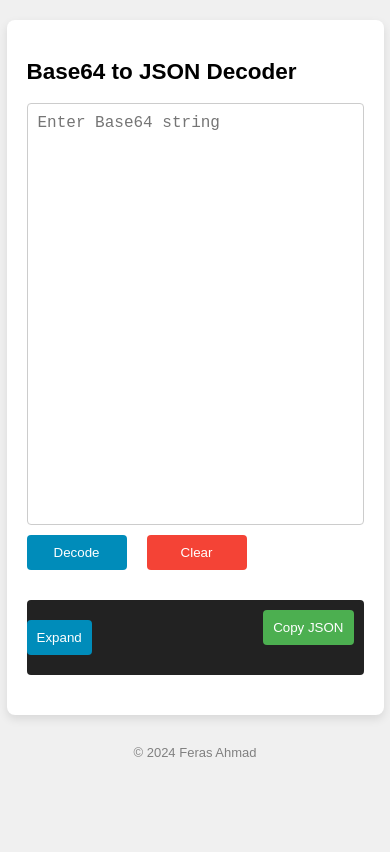
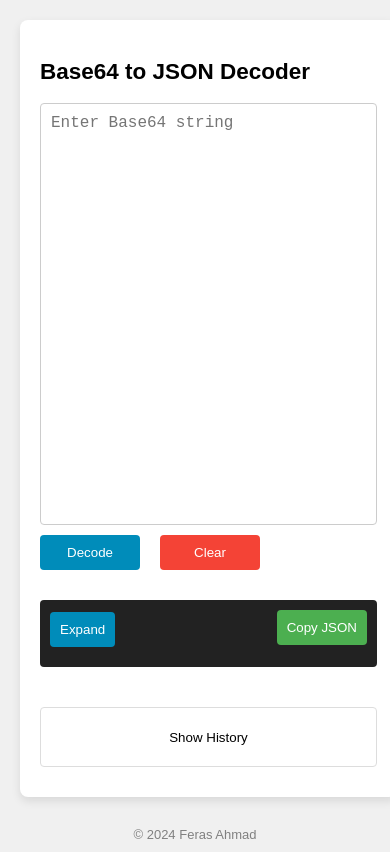
Before and after one commit to Eng-FerasAhmad/decodly, a React (Vite) app: page / in a window 390 px wide. Built offline with nearby package versions, Linux system fonts and the light colour scheme.

Commit message:
add history option

```diff
--- a/src/Base64Deocder.tsx
+++ b/src/Base64Deocder.tsx
@@ -1,43 +1,67 @@
-import { useState } from 'react';
-import ReactJson from 'react-json-view';
+import { useEffect, useState } from 'react';
+import Base64Input from "./Base64Input.tsx";
+import JsonOutput from "./JsonOutput.tsx";
+import History from "./History.tsx";
+import { decodeBase64String, groupByDay } from "./utils.ts";
+import { DecodedEntry } from './types.ts';
+
+const MAX_HISTORY_LENGTH = 20;
 
 function Base64Decoder() {
     const [base64Input, setBase64Input] = useState('');
-    const [jsonOutput, setJsonOutput] = useState(null);
+    const [jsonOutput, setJsonOutput] = useState<any>(null);
     const [error, setError] = useState<string | null>(null);
-    const [collapse, setCollapse] = useState<number | boolean>(3);
+    const [collapse, setCollapse] = useState<boolean | number>(3);
     const [collapseLabel, setCollapseLabel] = useState<string>('Expand');
     const [copyJsonLabel, setCopyJsonLabel] = useState<string>('Copy JSON');
+    const [history, setHistory] = useState<DecodedEntry[]>([]);
+    const [collapseHistory, setCollapseHistory] = useState<boolean>(true);
+
+    useEffect(() => {
+        const storedHistory = localStorage.getItem('decodedHistory');
+        if (storedHistory) {
+            const parsedHistory = JSON.parse(storedHistory);
+            setHistory(parsedHistory);
+        }
+    }, []);
 
     const decodeBase64 = () => {
         try {
             if (!base64Input) throw new Error('Empty input');
+            const json = decodeBase64String(base64Input);
+            const newEntry: DecodedEntry = { date: new Date().toISOString(), json };
 
-            const decodedString = atob(base64Input);
-            const utf8String = decodeURIComponent(
-                decodedString.split('').map((char) => {
-                    return '%' + ('00' + char.charCodeAt(0).toString(16)).slice(-2);
-                }).join('')
+            const isDuplicate = history.some(entry =>
+                JSON.stringify(entry.json) === JSON.stringify(newEntry.json)
             );
 
-            const json = JSON.parse(utf8String);
-            // Check if json is a valid object before setting it
-            if (typeof json === 'object' && json !== null) {
-                setJsonOutput(json);
-                setError(null);
+            if (!isDuplicate) {
+                const updatedHistory = [...history, newEntry];
+
+                if (updatedHistory.length > MAX_HISTORY_LENGTH) {
+                    updatedHistory.shift(); // Remove the oldest entry (first element)
+                }
+
+                setHistory(updatedHistory);
+                localStorage.setItem('decodedHistory', JSON.stringify(updatedHistory));
             } else {
-                throw new Error('Decoded value is not a valid JSON object');
+                setError('This entry already exists in history.');
             }
+
+            setJsonOutput(json);
+            setError(null);
         } catch (err) {
             setError('Invalid Base64 or JSON format');
             setJsonOutput(null);
         }
     };
 
+
     const copyToClipboard = () => {
         if (jsonOutput) {
             navigator.clipboard.writeText(JSON.stringify(jsonOutput, null, 2));
-            setCopyJsonLabel('Copied')
+            setCopyJsonLabel('Copied');
+            setTimeout(() => setCopyJsonLabel('Copy JSON'), 2000);
         }
     };
 
@@ -47,58 +71,49 @@ function Base64Decoder() {
         setError(null);
     };
 
-    const collapseHandler = (): void => {
-        if (collapse === 3 ) {
-            setCollapseLabel('Collapse');
-            setCollapse(false);
-        }
+    const clearHistory = () => {
+        setHistory([]);
+        localStorage.removeItem('decodedHistory');
+    };
 
-        if (collapse === false ) {
-            setCollapseLabel('Expand');
-            setCollapse(3);
-        }
-    }
+    const collapseHandler = () => {
+        setCollapse(prev => !prev);
+        setCollapseLabel(prev => (prev === 'Expand' ? 'Collapse' : 'Expand'));
+    };
+
+    const toggleCollapseHistory = () => {
+        setCollapseHistory(prev => !prev);
+    };
 
     return (
         <div className="container">
             <div className="content-box">
                 <h2>Base64 to JSON Decoder</h2>
-                <div className="flex-container">
-                    <div className="content-decoder">
-                      <textarea
-                          rows={6}
-                          cols={30}
-                          placeholder="Enter Base64 string"
-                          value={base64Input}
-                          onChange={(e) => setBase64Input(e.target.value)}
-                          className="textarea"
-                      />
-                    {/*decoder button*/}
-                    <div className="button-container">
-                        <button onClick={decodeBase64} className="decode-button">
-                            Decode
-                        </button>
-                        <button onClick={clearInput} className="clear-button">
-                            Clear
-                        </button>
-                    </div>
-                    </div>
-                    <div className="json-output-container">
-                        <button onClick={copyToClipboard} className="copy-button">
-                            {copyJsonLabel}
-                        </button>
-                        <button onClick={collapseHandler} className="collapse-button">
-                            {collapseLabel}
-                        </button>
-                        {error && <p className="error-message">{error}</p>}
-                        {jsonOutput && (
-                            <div className="json-output">
-                                <h3>Decoded JSON:</h3>
-                                <ReactJson name={null} src={jsonOutput} theme="monokai" collapsed={collapse } />
-                            </div>
-                        )}
-                    </div>
+                <div className="content">
+                    <Base64Input
+                        base64Input={base64Input}
+                        setBase64Input={setBase64Input}
+                        decodeBase64={decodeBase64}
+                        clearInput={clearInput}
+                    />
+                    <JsonOutput
+                        jsonOutput={jsonOutput}
+                        error={error}
+                        collapse={collapse}
+                        collapseLabel={collapseLabel}
+                        collapseHandler={collapseHandler}
+                        copyToClipboard={copyToClipboard}
+                        copyJsonLabel={copyJsonLabel}
+                    />
                 </div>
+
+                <button className="history-toggle" onClick={toggleCollapseHistory}>
+                    {collapseHistory ? 'Show History' : 'Hide History'}
+                </button>
+
+                {!collapseHistory && (
+                    <History history={groupByDay(history)} clearHistory={clearHistory} />
+                )}
             </div>
         </div>
     );
--- /dev/null
+++ b/src/Base64Input.tsx
@@ -0,0 +1,34 @@
+import {ReactElement} from 'react'
+
+interface Props {
+    base64Input: string;
+    setBase64Input: (value: string) => void;
+    decodeBase64: () => void;
+    clearInput: () => void;
+}
+
+export default function Base64Input({ base64Input,
+                                        setBase64Input,
+                                        decodeBase64,
+                                        clearInput }: Props): ReactElement {
+    return (
+        <div className="content-decoder">
+            <textarea
+                rows={6}
+                cols={30}
+                placeholder="Enter Base64 string"
+                value={base64Input}
+                onChange={(e) => setBase64Input(e.target.value)}
+                className="textarea"
+            />
+            <div className="button-container">
+                <button onClick={decodeBase64} className="decode-button">
+                    Decode
+                </button>
+                <button onClick={clearInput} className="clear-button">
+                    Clear
+                </button>
+            </div>
+        </div>
+    )
+}
--- /dev/null
+++ b/src/History.tsx
@@ -0,0 +1,81 @@
+import { Fragment, ReactElement, useState } from 'react';
+import ReactJson from 'react-json-view';
+import { HistoryGroup, DecodedEntry } from './types.ts';
+
+interface Props {
+    history: HistoryGroup[];
+    clearHistory: () => void;
+}
+
+export default function History({ history, clearHistory }: Props): ReactElement {
+    const [selectedJson, setSelectedJson] = useState<DecodedEntry | null>(null);
+
+    const handleRowClick = (item: DecodedEntry) => {
+        setSelectedJson(item);
+    };
+
+    const clearAndResetJson = () => {
+        clearHistory();
+        setSelectedJson(null);
+    };
+
+    return (
+        <div className="history-container">
+            <div className="history-table content-decoder">
+                <div className="history-table-header">
+                    <h3>Decoded History</h3>
+                    <button className="clear-history" onClick={clearAndResetJson}>
+                        Clear History
+                    </button>
+                </div>
+                <table style={{ width: '100%', borderCollapse: 'collapse' }}>
+                    <thead>
+                    <tr>
+                        <th>Date</th>
+                        <th>Decoded JSON</th>
+                    </tr>
+                    </thead>
+                    <tbody>
+                    {history.length > 0 ? (
+                        history.map((group, index) => (
+                            <Fragment key={index}>
+                                <tr>
+                                    <td colSpan={2} style={{ background: '#f0f0f0', textAlign: 'left', fontWeight: 'bold' }}>
+                                        {group.date}
+                                    </td>
+                                </tr>
+                                {group.items.map((item, idx) => (
+                                    <tr
+                                        key={idx}
+                                        onClick={() => handleRowClick(item)}
+                                        style={{
+                                            cursor: 'pointer',
+                                            transition: 'background 0.2s',
+                                            background: selectedJson === item ? '#ccf2ff' : 'transparent'
+                                        }}
+                                    >
+                                        <td>{new Date(item.date).toLocaleString()}</td>
+                                        <td>{JSON.stringify(item.json, null, 2).slice(0, 30)}...</td>
+                                    </tr>
+                                ))}
+                            </Fragment>
+                        ))
+                    ) : (
+                        <tr>
+                            <td colSpan={2}>No history available</td>
+                        </tr>
+                    )}
+                    </tbody>
+                </table>
+            </div>
+            <div className="json-display json-output-container">
+                <h3>Selected JSON</h3>
+                {selectedJson ? (
+                    <ReactJson name={null}  src={selectedJson.json} theme="monokai" collapsed={2} />
+                ) : (
+                    <p>Select a JSON entry to view its details.</p>
+                )}
+            </div>
+        </div>
+    );
+}
--- /dev/null
+++ b/src/JsonOutput.tsx
@@ -0,0 +1,39 @@
+import {ReactElement} from 'react'
+import ReactJson from 'react-json-view';
+
+interface Props {
+    jsonOutput: any;
+    error: string | null;
+    collapse: number | boolean;
+    collapseLabel: string;
+    collapseHandler: () => void;
+    copyToClipboard: () => void;
+    copyJsonLabel: string;
+}
+
+export default function JsonOutput({     jsonOutput,
+                                       error,
+                                       collapse,
+                                       collapseLabel,
+                                       collapseHandler,
+                                       copyToClipboard,
+                                       copyJsonLabel }: Props): ReactElement {
+
+    return (
+        <div className="json-output-container">
+            <button onClick={copyToClipboard} className="copy-button">
+                {copyJsonLabel}
+            </button>
+            <button onClick={collapseHandler} className="collapse-button">
+                {collapseLabel}
+            </button>
+            {error && <p className="error-message">{error}</p>}
+            {jsonOutput && (
+                <div className="json-output">
+                    <h3>Decoded JSON:</h3>
+                    <ReactJson name={null} src={jsonOutput} theme="monokai" collapsed={collapse}/>
+                </div>
+            )}
+        </div>
+    )
+}
--- a/src/index.css
+++ b/src/index.css
@@ -1,28 +1,33 @@
 body {
   margin: 0;
   font-family: Arial, sans-serif;
-  height: 100vh;
   background-color: #f0f0f0;
   font-size: 15px;
 }
 
 .container {
   display: flex;
-  justify-content: center;
-  align-items: center;
-  height: 100%;
-  background-color: #f0f0f0;
+    flex-direction: row;
+    height: fit-content;
   padding: 20px;
+
+  min-height: calc(100vh - 80px)
 }
 
 .content-box {
   display: flex;
   flex-direction: column;
-  width: 100%; /* Set width to 100% */
+  width: 100%;
   background-color: white;
   box-shadow: 0 4px 10px rgba(0, 0, 0, 0.1);
   border-radius: 8px;
   padding: 20px;
+}
+
+.content {
+    display: flex;
+    flex-direction: row;
+    width: 100%;
 }
 
 .flex-container {
@@ -122,19 +127,82 @@ body {
   color: red;
 }
 
-
 .footer {
-  color: white;
+    color: gray;
     text-align: center;
     padding: 10px 0;
-  position: absolute;
-  bottom: 0;
     width: 100%;
     font-size: small;
-  color: gray;
 }
 
+/* history */
+.history-container {
+    margin-top: 20px;
+    display: flex;
+    flex-direction: row;
+    width: 100%;
+}
+
+.history-table {
+
+}
+
+.history-table th, .history-table td {
+    border: 1px solid #ddd;
+    padding: 8px;
+}
+
+.history-table th {
+    background-color: #f2f2f2;
+}
+
+.history-table tr:hover {
+    background-color: #f5f5f5;
+}
+
+.json-display {
+    border: 1px solid #ddd;
+    border-radius: 4px;
+}
+
+.history-table-header {
+    display: flex;
+    flex-direction: row;
+    justify-content: space-between;
+    align-items: center;
+}
+
+.clear-history {
+    background-color: #f44336;
+    color: white;
+    border: none;
+    padding: 10px;
+    border-radius: 4px;
+    cursor: pointer;
+    width: 100px;
+    height: 40px;
+}
+
+.history-toggle {
+    height: 60px;
+    background-color: #fff;
+    border: 1px solid #ddd;
+    border-radius: 4px;
+    margin: 40px 10px 10px 0px;
+    cursor: pointer;
+    &:hover {
+        background-color: #ccf2ff;
+    }
+}
+
+
+/* Table view */
+
 @media (max-width: 768px) {
+    .content {
+        flex-direction: column;
+    }
+
     .flex-container {
         flex-direction: column;
         justify-content: center;
@@ -151,6 +219,15 @@ body {
 
     }
 
+    .history-toggle {
+        margin-right: 0;
+    }
+
+    .collapse-button {
+        margin-left: 10px;
+        margin-top: -10px;
+    }
+
     .json-output-container {
         margin: 20px 0 0 0; ;
         width: 100%;
@@ -160,4 +237,8 @@ body {
     .footer {
         position: relative;
     }
+
+    .history-container {
+        flex-direction: column;
     }
+}
--- /dev/null
+++ b/src/types.ts
@@ -0,0 +1,9 @@
+export interface DecodedEntry {
+    date: string;
+    json: any;
+}
+
+export interface HistoryGroup {
+    date: string;
+    items: DecodedEntry[];
+}
--- /dev/null
+++ b/src/utils.ts
@@ -0,0 +1,36 @@
+import { DecodedEntry, HistoryGroup } from './types.ts';
+
+export const decodeBase64String = (base64Input: string): any => {
+    const decodedString = atob(base64Input);
+    const utf8String = decodeURIComponent(
+        decodedString.split('').map((char) => {
+            return '%' + ('00' + char.charCodeAt(0).toString(16)).slice(-2);
+        }).join('')
+    );
+
+    return JSON.parse(utf8String);
+};
+
+export const groupByDay = (history: DecodedEntry[]): HistoryGroup[] => {
+    return history.reduce((groups: HistoryGroup[], item: DecodedEntry) => {
+        const date = new Date(item.date).toLocaleDateString(undefined, {
+            weekday: 'long',
+            year: 'numeric',
+            month: 'long',
+            day: 'numeric'
+        });
+        const group = groups.find(g => g.date === date);
+
+        if (group) {
+            group.items.push(item);
+        } else {
+            groups.push({ date, items: [item] });
+        }
+
+        groups.forEach(group => {
+            group.items.sort((a, b) => new Date(b.date).getTime() - new Date(a.date).getTime());
+        });
+
+        return groups;
+    }, []);
+};
```
Lines whose indentation alone changed are shown as unchanged.
